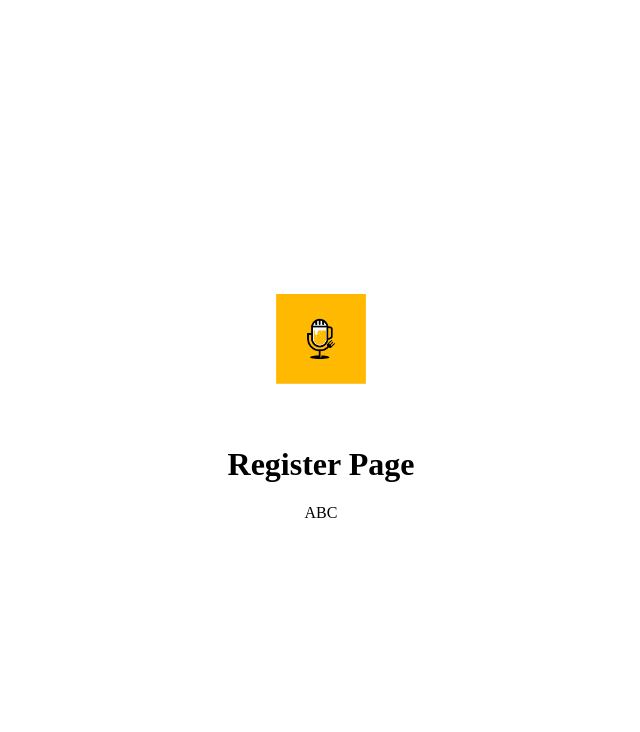
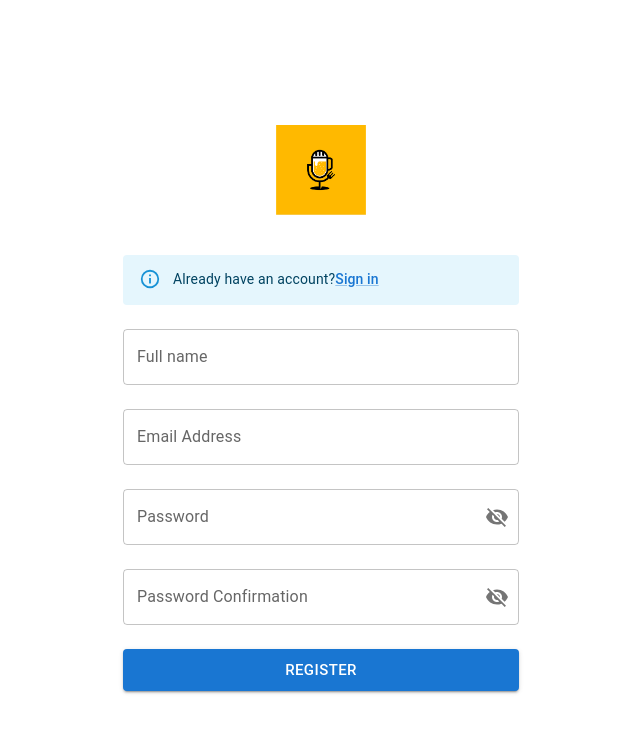
Before and after one commit to Tritintruong114/codercomm-demo, a React (Create React App) app: page /register in a window 1280 px wide. Shown: the top 732 px of the page, without its empty margins (319-959 px from the left). Built offline with nearby package versions, Linux system fonts and the light colour scheme.

Commit message:
Register error

```diff
--- a/src/app/apiService.js
+++ b/src/app/apiService.js
@@ -5,11 +5,11 @@ const apiService = axios.create({ baseURL: BASE_URL });
 
 apiService.interceptors.request.use(
   (request) => {
-    console.log("Start Request", request);
+    // console.log("Start Request", request);
     return request;
   },
   function (error) {
-    console.log("Request Error", { error });
+    // console.log("Request Error", { error });
     return Promise.reject(error);
   }
 );
@@ -20,7 +20,7 @@ apiService.interceptors.response.use(
     return response.data;
   },
   function (error) {
-    console.log("Response Error", { error });
+    // console.log("Response Error", { error });
     return Promise.reject(error);
   }
 );
--- a/src/context/AuthContext.jsx
+++ b/src/context/AuthContext.jsx
@@ -92,7 +92,7 @@ const AuthProvider = ({ children }) => {
   };
 
   return (
-    <AuthContext.Provider value={{ ...state, login, register }}>
+    <AuthContext.Provider value={{ ...state, login, register, logout }}>
       {children}
     </AuthContext.Provider>
   );
--- a/src/layouts/BlankLayout.jsx
+++ b/src/layouts/BlankLayout.jsx
@@ -8,7 +8,6 @@ const BlankLayout = () => {
     <Stack minHeight="100vh" justifyContent="center" alignItems="center">
       <Logo sx={{ width: 90, height: 90, mb: 5 }} />
       <Outlet />
-      ABC
     </Stack>
   );
 };
--- a/src/pages/LoginPage.jsx
+++ b/src/pages/LoginPage.jsx
@@ -16,7 +16,6 @@ import {
   Link,
   Stack,
 } from "@mui/material";
-import { Visibility } from "@mui/icons-material";
 import VisibilityIcon from "@mui/icons-material/Visibility";
 import VisibilityOffIcon from "@mui/icons-material/VisibilityOff";
 import { LoadingButton } from "@mui/lab";
@@ -117,9 +116,8 @@ const LoginPage = () => {
           fullWidth
           size="large"
           type="submit"
-          variant="container"
+          variant="contained"
           loading={isSubmitting}
-          className="bg-black"
         >
           Login
         </LoadingButton>
--- a/src/pages/RegisterPage.jsx
+++ b/src/pages/RegisterPage.jsx
@@ -1,10 +1,21 @@
 import React, { useState } from "react";
 import useAuth from "../hooks/useAuth";
-import { FormProvider, FTextField } from "react-hook-form";
+import { FormProvider, FTextField } from "../components/form";
 import { useForm } from "react-hook-form";
-import { yupResolver, YupResolver } from "@hookform/resolvers/yup";
+import { yupResolver } from "@hookform/resolvers/yup";
 import * as Yup from "yup";
-import { useNavigate } from "react-router-dom";
+import { Link as RouterLink, useNavigate } from "react-router-dom";
+import {
+  Alert,
+  Container,
+  Stack,
+  Link,
+  InputAdornment,
+  IconButton,
+} from "@mui/material";
+import VisibilityIcon from "@mui/icons-material/Visibility";
+import VisibilityOffIcon from "@mui/icons-material/VisibilityOff";
+import { LoadingButton } from "@mui/lab";
 
 const RegisterSchema = Yup.object().shape({
   name: Yup.string().required("Name is required"),
@@ -35,7 +46,7 @@ const RegisterPage = () => {
   const navigate = useNavigate();
 
   const {
-    handleSubmid,
+    handleSubmit,
     reset,
     setError,
     formState: { errors, isSubmitting },
@@ -43,6 +54,7 @@ const RegisterPage = () => {
 
   const onSubmit = async (data) => {
     const { name, email, password } = data;
+    console.log("This is onsubmit");
     try {
       await auth.register({ name, email, password }, () => {
         navigate("/", { replace: true });
@@ -54,9 +66,72 @@ const RegisterPage = () => {
   };
 
   return (
-    <div>
-      <h1>Register Page</h1>
-    </div>
+    <Container maxWidth="xs">
+      <FormProvider methods={methods} onSubmit={handleSubmit(onSubmit)}>
+        <Stack spacing={3}>
+          {!!errors.responseError && (
+            <Alert severity="error">{errors.responseError.message}</Alert>
+          )}
+          <Alert severity="info">
+            Already have an account?
+            <Link variant="subtitle2" component={RouterLink} to="/login">
+              Sign in
+            </Link>
+          </Alert>
+          <FTextField name="name" label="Full name" />
+          <FTextField name="email" label="Email Address" />
+          <FTextField
+            name="password"
+            label="Password"
+            type={showPassword ? "text" : "password"}
+            InputProps={{
+              endAdornment: (
+                <InputAdornment position="end">
+                  <IconButton
+                    onClick={() => setShowPassword(!showPassword)}
+                    edge="end"
+                  >
+                    {showPassword ? <VisibilityIcon /> : <VisibilityOffIcon />}
+                  </IconButton>
+                </InputAdornment>
+              ),
+            }}
+          />
+          <FTextField
+            name="passwordconfirmation"
+            label="Password Confirmation"
+            type={showPasswordConfirmation ? "text" : "password"}
+            InputProps={{
+              endAdornment: (
+                <InputAdornment position="end">
+                  <IconButton
+                    onClick={() =>
+                      setShowPasswordConfirmation(!showPasswordConfirmation)
+                    }
+                    edge="end"
+                  >
+                    {showPasswordConfirmation ? (
+                      <VisibilityIcon />
+                    ) : (
+                      <VisibilityOffIcon />
+                    )}
+                  </IconButton>
+                </InputAdornment>
+              ),
+            }}
+          />
+          <LoadingButton
+            fullWidth
+            size="large"
+            type="submit"
+            variant="contained"
+            loading={isSubmitting}
+          >
+            Register
+          </LoadingButton>
+        </Stack>
+      </FormProvider>
+    </Container>
   );
 };
 
```
Also changed, not shown: tailwind.config.js (deleted, +0 -9 lines).
